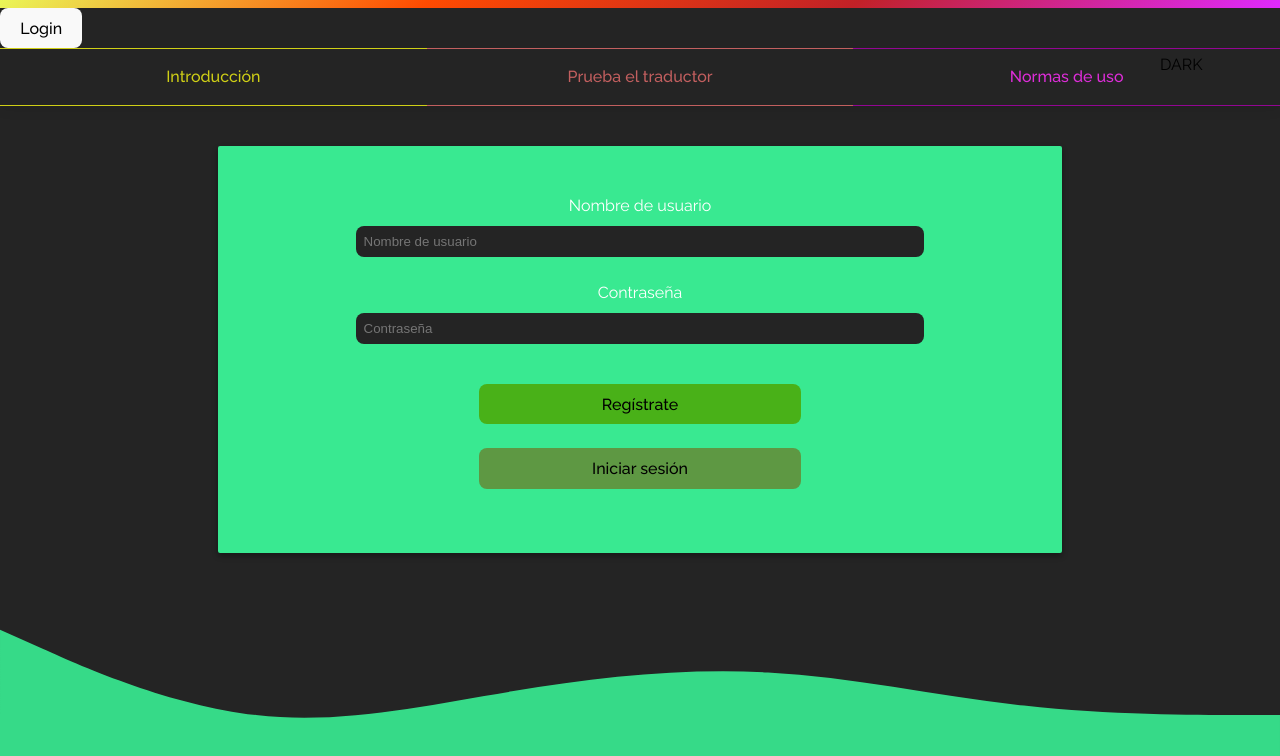
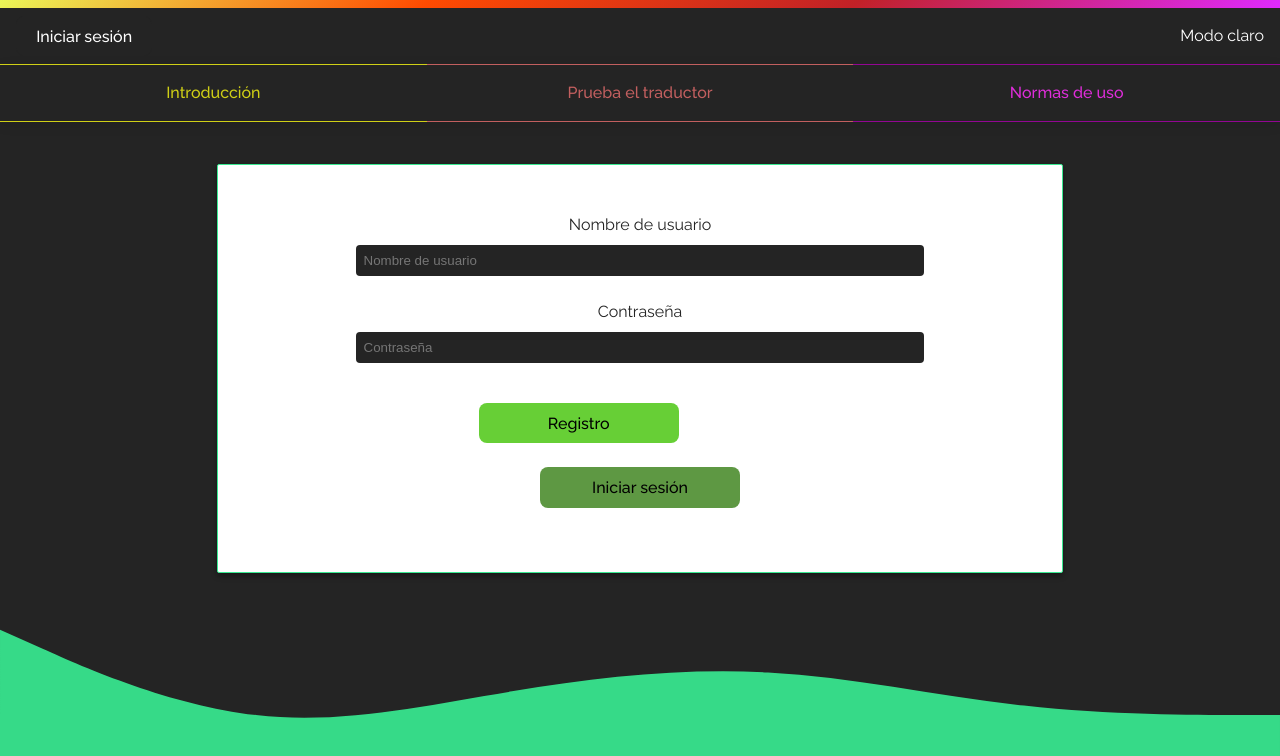
Before and after one commit to soniamartinezz/app-neskatila-front, a React (Vite) app: page /login in a window 1280 px wide. Shown: the top 756 px of the page. Built offline with nearby package versions, Linux system fonts and the light colour scheme.

Commit message:
create buttons + update login

```diff
--- a/src/App.css
+++ b/src/App.css
@@ -19,6 +19,7 @@
 .root.light,
 .root.light .translate textarea {
 	background: #fff;
+	color: #242424;
 }
 
 .root.light .translate textarea {
@@ -38,6 +39,34 @@
 .root.dark .formulario-registro .username input,
 .root.dark .formulario-registro .password input {
     color: #fff;
+	background: #242424;
+}
+
+.root.light .options-user button {
+	border: 1px solid #fff;
+	background-color: #fff;
+	color: #242424;
+}
+
+.root.dark .options-user button {
+	border: 1px solid #242424;
+	background-color: #242424;
+	color: #fff;
+}
+
+.root.dark .button-view {
+	background: #242424;
+}
+
+.root.light .button-view {
+	background: #fff;
+}
+
+.root.light .button-save {
+	background: #fff;
+}
+
+.root.dark .button-save {
 	background: #242424;
 }
 
@@ -147,7 +176,6 @@
 	flex-direction: column;
 	justify-content: center;
 	align-items: center;
-	padding-bottom: 32px;
 }
 
 .container h1 {
@@ -208,37 +236,110 @@
 	border-radius: 4px;
 	border-color: #d4d4d4;
 	font-style: italic;
+	margin-top: 32px;
 }
 
+/* Botón para traducir */
 .button-language {
 	border: none;
 	border-radius: 4px;
-	margin-bottom: 32px;
-	width: 32%;
-	border-radius: 32px;
+	margin: 16px 0;
+	width: 42%;
+	font-size: 16px;
+	border-radius: 4px;
+	background-color: #2f6627;
+}
+
+.button-language:hover {
+	background-color: #38dc8a;
+}
+
+.button-language:active {
+	position:relative;
+	top:1px;
 }
 
 .button-language:focus {
 	outline: 0;
 }
 
-.button-language.euskera {
-	background: #5e9843;
+/* Botón guardar traducciones */
+.button-save {
+    display: flex;
+    align-items: center;
+    justify-content: center;
+    line-height: 1;
+    text-decoration: none;
+    font-size: 16px;
+    border-radius: 0px;
+	width: 32%;
+    height: 40px;
+    position: relative;
+    transition: 0.3s;
+    overflow: hidden;
+    border: none;
+	margin: 16px 0;
+	color: #2f6627;
 }
 
-.button-language.spanish {
-	background: #49b118;
+.button-save::before,
+.button-save::after {
+	content: "";
+	display: block;
+	height: 2px;
+	width: 100%;
+	position: absolute;
+	left: 0;
+	transition: .3s;
+	background-color: #2f6627;
 }
 
-.button-save-favorites {
-	border: none;
-	border-radius: 4px;
-	margin-bottom: 32px;
-	width: 84%;
-	border-radius: 32px;
-	background: orange;
+.button-save::before {
+	top: 0;
 }
 
+.button-save::after {
+	bottom: 0;
+}
+
+.button-save:hover::before {
+	transform: translateX(-100%);
+}
+
+.button-save:hover::after {
+	transform: translateX(100%);
+}
+
+.button-save:hover {
+    color: #2f6627;
+}
+
+/* Botón ver traducciones guardadas */
+.button-view {
+	display: flex;
+	align-items: center;
+	justify-content: center;
+	line-height: 1;
+	text-decoration: none;
+	color: #2f6627;
+	font-size: 16px;
+	border-radius: 0px;
+	width: 100%;
+	height: 40px;
+	border-top: 1px solid #2f6627;
+	border-right: 1px solid #2f6627;
+	border-left: 20px solid #2f6627;
+	border-bottom: 1px solid #2f6627;
+	transition: 0.3s;
+	margin: 16px 0;
+}
+
+.button-view:hover {
+	border-left-width: 1px;
+	border-color: #2f6627;
+}
+
+/* Footer */
 .footer {
 	position: sticky;
 	z-index: -1;
@@ -253,15 +354,26 @@
 	width: 100%;
 }
 
-.switch {
-	position: absolute;
-	display: inline-block;
-	width: 120px;
-	height: 34px;
-	right: 0;
+.options-user {
+    display: flex;
+    align-items: center;
+    justify-content: space-between;
+    padding: 8px 16px;
 }
 
-.slider {
+.options-user .show-username {
+   cursor: default;
+}
+
+/* ToggleSwitch */
+.switch {
+    height: 34px;
+    display: flex;
+    justify-content: center;
+    cursor: pointer;
+}
+
+.switch .slider {
 	position: relative;
 	display: flex;
 	justify-content: space-between;
@@ -269,7 +381,7 @@
 	height: 100%;
 }
 
-.word {
+.switch .word {
 	cursor: pointer;
 	transition: color 0.4s;
 	padding: 0 8px;
@@ -277,15 +389,15 @@
 	font-size: 14px;
 }
 
-.light {
+.switch .light {
 	color: #000;
 }
 
-.dark {
-	color: #000;
+.switch .dark {
+	color: #fff;
 }
 
-.active {
+.switch .active {
 	color: #fff;
 }
 
@@ -356,17 +468,19 @@
     flex-direction: column;
     justify-content: center;
     align-items: center;
-	margin: 40px 0;
+	margin-top: 42px;
 }
 
 .formulario-login {
-	width: 60%;
-	display: flex;
+    width: 60%;
+    display: flex;
     flex-direction: column;
-	align-items: center;
+    align-items: center;
     padding: 48px 38px;
-	border-radius: 2px;
-    background: rgb(57 233 145);
+    border-radius: 2px;
+    background: #fff;
+    color: #242424;
+    border: 1px solid rgb(57 233 145);
     box-shadow: rgba(0, 0, 0, 0.16) 0px 3px 6px, rgba(0, 0, 0, 0.23) 0px 3px 6px;
 }
 
@@ -390,7 +504,7 @@
     width: 100%;
     border: none;
     padding: 8px;
-    border-radius: 8px;
+    border-radius: 4px;
 }
 
 .formulario-login .buttons {
@@ -406,11 +520,21 @@
 .formulario-login .buttons button.login {
 	background: #5e9843;
 	margin: 0;
+	width: 200px;
+}
+
+.formulario-login .buttons button.login:hover {
+	background: #44951f;
 }
 
 .formulario-login .buttons button.registro {
-	background: #49b118;
+	background: #67cf36;
 	margin: 0 0 16px 0;
+	width: 200px;
+}
+
+.formulario-login .buttons button.registro:hover {
+	background: #48d505;
 }
 
 .formulario-login .buttons button.login:hover,
@@ -430,7 +554,7 @@
     flex-direction: column;
     justify-content: center;
     align-items: center;
-	margin: 40px 0;
+	margin-top: 42px;
 }
 
 .formulario-registro {
@@ -440,7 +564,9 @@
 	align-items: center;
     padding: 48px 38px;
 	border-radius: 2px;
-    background: rgb(57 233 145);
+	color: #242424;
+	background: #fff;
+    border: 1px solid rgb(57 233 145);
     box-shadow: rgba(0, 0, 0, 0.16) 0px 3px 6px, rgba(0, 0, 0, 0.23) 0px 3px 6px;
 }
 
@@ -480,11 +606,21 @@
 .formulario-registro .buttons button.login {
 	background: #5e9843;
 	margin: 0;
+	width: 200px;
+}
+
+.formulario-registro .buttons button.login:hover {
+	background: #44951f;
 }
 
 .formulario-registro .buttons button.registro {
-	background: #49b118;
+	background: #67cf36;
 	margin: 0 0 16px 0;
+	width: 200px;
+}
+
+.formulario-registro .buttons button.registro:hover {
+	background: #48d505;
 }
 
 .formulario-registro .buttons button.login:hover,
@@ -517,7 +653,24 @@
 		height: 100%;
 	}
 
-	.button-language {
+	.button-language,
+	.button-save,
+	.button-view,
+	.translate textarea {
+		width: 100%;
+	}
+	.formulario-login .buttons button,
+	.formulario-login .buttons a,
+	.formulario-registro .buttons button,
+	.formulario-registro .buttons a {
+		width: 200px;
+	}
+	.formulario-login .username,
+	.formulario-login .password,
+	.formulario-registro .username,
+	.formulario-registro .password,
+	.formulario-login .buttons,
+	.formulario-registro .buttons {
 		width: 100%;
 	}
 }
--- a/src/App.jsx
+++ b/src/App.jsx
@@ -7,33 +7,42 @@ import UseRules from './views/UseRules';
 import LoginForm from './views/Login';
 import RegisterForm from './views/Register';
 import './App.css';
+import SavedTranslations from './views/SavedTranslations';
 
 function App() {
   const [darkMode, setDarkMode] = useState(true);
-  const [isLoggedIn, setIsLoggedIn] = useState(false); // Definir el estado isLoggedIn
+  const [isLoggedIn, setIsLoggedIn] = useState(false);
+  const [username, setUsername] = useState("");
 
   const handleClick = () => {
     setDarkMode(!darkMode);
   };
 
   useEffect(() => {
-    const isLoggedIn = localStorage.getItem('isLoggedIn');
-    if (isLoggedIn) {
-      // Si isLoggedIn está en localStorage, actualiza el estado de autenticación
+    const storedUsername = localStorage.getItem('username');
+    if (storedUsername) {
+      setUsername(storedUsername);
       setIsLoggedIn(true);
     }
   }, []);
 
+  const handleLoginSuccess = (username) => {
+    setUsername(username);
+    setIsLoggedIn(true);
+    localStorage.setItem('username', username);
+  };
+
   return (
     <div id="root" className={`root ${darkMode ? 'dark' : 'light'}`}>
       <Router>
-        <Navbar handleClick={handleClick} darkMode={darkMode} setDarkMode={setDarkMode} />
+        <Navbar handleClick={handleClick} darkMode={darkMode} setDarkMode={setDarkMode} username={username} />
         <Routes>
           <Route path="/" element={<Home />} />
           <Route path="/normas-uso" element={<UseRules />} />
-          <Route path="/login" element={<LoginForm setIsLoggedIn={setIsLoggedIn} />} /> {/* Pasar setIsLoggedIn como prop */}
-          <Route path="/traducir" element={<Translate isLoggedIn={isLoggedIn} />} /> {/* Pasar isLoggedIn como prop */}
+          <Route path="/login" element={<LoginForm setIsLoggedIn={setIsLoggedIn} onLoginSuccess={handleLoginSuccess} />} />
+          <Route path="/traducir" element={<Translate isLoggedIn={isLoggedIn} />} />
           <Route path="/registro" element={<RegisterForm />} />
+          <Route path="/traducciones-guardadas" element={<SavedTranslations />} />
         </Routes>
       </Router>
     </div>
--- a/src/components/ButtonFavorites.jsx
+++ b/src/components/ButtonFavorites.jsx
@@ -1,10 +1,8 @@
 function ButtonFavorites() {
-    console.log('ButtonFavorites renderizado'); // Agrega este mensaje de depuración
-
     return(
         <>
             <button
-                className={`button-save-favorites`}
+                className="button-save"
                 type="button"
                 value="Guardar"
             >
--- a/src/components/LoginButton.jsx
+++ b/src/components/LoginButton.jsx
@@ -1,13 +1,25 @@
 import { Link } from 'react-router-dom';
 
-function LoginButton() {
-    return (
-      <div className="options-user">
+function LoginButton({ username }) {
+  // Función para convertir la primera letra a mayúscula
+  const capitalizeFirstLetter = (string) => {
+    return string.charAt(0).toUpperCase() + string.slice(1).toLowerCase();
+  };
+
+  // Verificar si hay un nombre de usuario y lo convierte a mayúscula
+  const formattedUsername = username ? capitalizeFirstLetter(username) : null;
+
+  return (
+    <>
+      {formattedUsername ? (
+        <span className="show-username">{formattedUsername}</span>
+      ) : (
         <Link to="/login">
-          <button type="button">Login</button>
+          <button type="button">Iniciar sesión</button>
         </Link>
-      </div>
-    );
+      )}
+    </>
+  );
 }
 
 export default LoginButton;
--- a/src/components/Navbar.jsx
+++ b/src/components/Navbar.jsx
@@ -2,15 +2,17 @@ import { Link, useLocation } from 'react-router-dom';
 import LoginButton from './LoginButton';
 import ToggleSwitch from './ToggleSwitch';
 
-function Navbar({ darkMode, setDarkMode }) {
+function Navbar({ darkMode, setDarkMode, username, isLoggedIn }) {
   const location = useLocation();
   const activePath = location.pathname;
 
   return (
     <>
       <div className="header"></div>
-      <LoginButton />
-      <ToggleSwitch setDarkMode={setDarkMode} darkMode={darkMode} />
+      <div className='options-user'>
+        <LoginButton username={username} isLoggedIn={isLoggedIn} />
+        <ToggleSwitch setDarkMode={setDarkMode} darkMode={darkMode} />
+      </div>
       <nav className='navbar'>
         <ul>
           <li className={`${activePath === '/' ? "active" : ""}`}>
--- a/src/components/ToggleSwitch.jsx
+++ b/src/components/ToggleSwitch.jsx
@@ -4,13 +4,15 @@ function ToggleSwitch({ setDarkMode, darkMode }) {
   };
 
   return (
-    <div className="switch">
-      <div className="slider">
-        <span className={`mode ${darkMode ? 'dark' : 'light'}`} onClick={handleToggle}>
-          {darkMode ? 'DARK' : 'LIGHT'}
-        </span>
+    <>
+      <div className="switch">
+        <div className="slider">
+          <span className={`mode ${darkMode ? 'dark' : 'light'}`} onClick={handleToggle}>
+            {darkMode ? 'Modo claro' : 'Modo oscuro'}
+          </span>
+        </div>
       </div>
-    </div>
+    </>
   );
 }
 
--- a/src/views/Login.jsx
+++ b/src/views/Login.jsx
@@ -3,7 +3,7 @@ import { useState } from 'react';
 import { Link, useNavigate } from 'react-router-dom';
 import Footer from "../components/Footer";
 
-function LoginForm({ setIsLoggedIn }) { // Recibe setIsLoggedIn como prop
+function LoginForm({ setIsLoggedIn, onLoginSuccess }) { // Recibe setIsLoggedIn como prop
     const [username, setUsername] = useState('');
     const [password, setPassword] = useState('');
     const [error, setError] = useState('');
@@ -24,6 +24,7 @@ function LoginForm({ setIsLoggedIn }) { // Recibe setIsLoggedIn como prop
             });
 
             if (response.ok) {
+                onLoginSuccess(username);
                 setIsLoggedIn(true); // Actualiza el estado de isLoggedIn
                 localStorage.setItem('isLoggedIn', true); // Almacena isLoggedIn en localStorage
                 navigate('/traducir');
@@ -56,7 +57,7 @@ function LoginForm({ setIsLoggedIn }) { // Recibe setIsLoggedIn como prop
                     </div>
                     <div className='buttons'>
                         <Link to="/registro">
-                            <button className="registro" type="button">Regístrate</button>
+                            <button className="registro" type="button">Registro</button>
                         </Link>
                         <button className="login" type="submit">Iniciar sesión</button>
                     </div>
--- a/src/views/Register.jsx
+++ b/src/views/Register.jsx
@@ -86,7 +86,7 @@ function RegisterForm() {
           <div className='buttons'>
             <button className="registro" type="submit">Regístrate</button>
             <Link to="/login">
-              <button className="login" type="button">Iniciar sesión</button>
+              <button className="login" type="button">Inicia sesión</button>
             </Link>
           </div>
         </form>
--- /dev/null
+++ b/src/views/SavedTranslations.jsx
@@ -0,0 +1,9 @@
+function SavedTranslations() {
+    return(
+        <>
+        SavedTranslations
+        </>
+    )
+}
+
+export default SavedTranslations;
```
Also changed, not shown: src/components/ButtonView.jsx (added, +19 -0 lines), src/views/Translate.jsx (+2 -8 lines).
